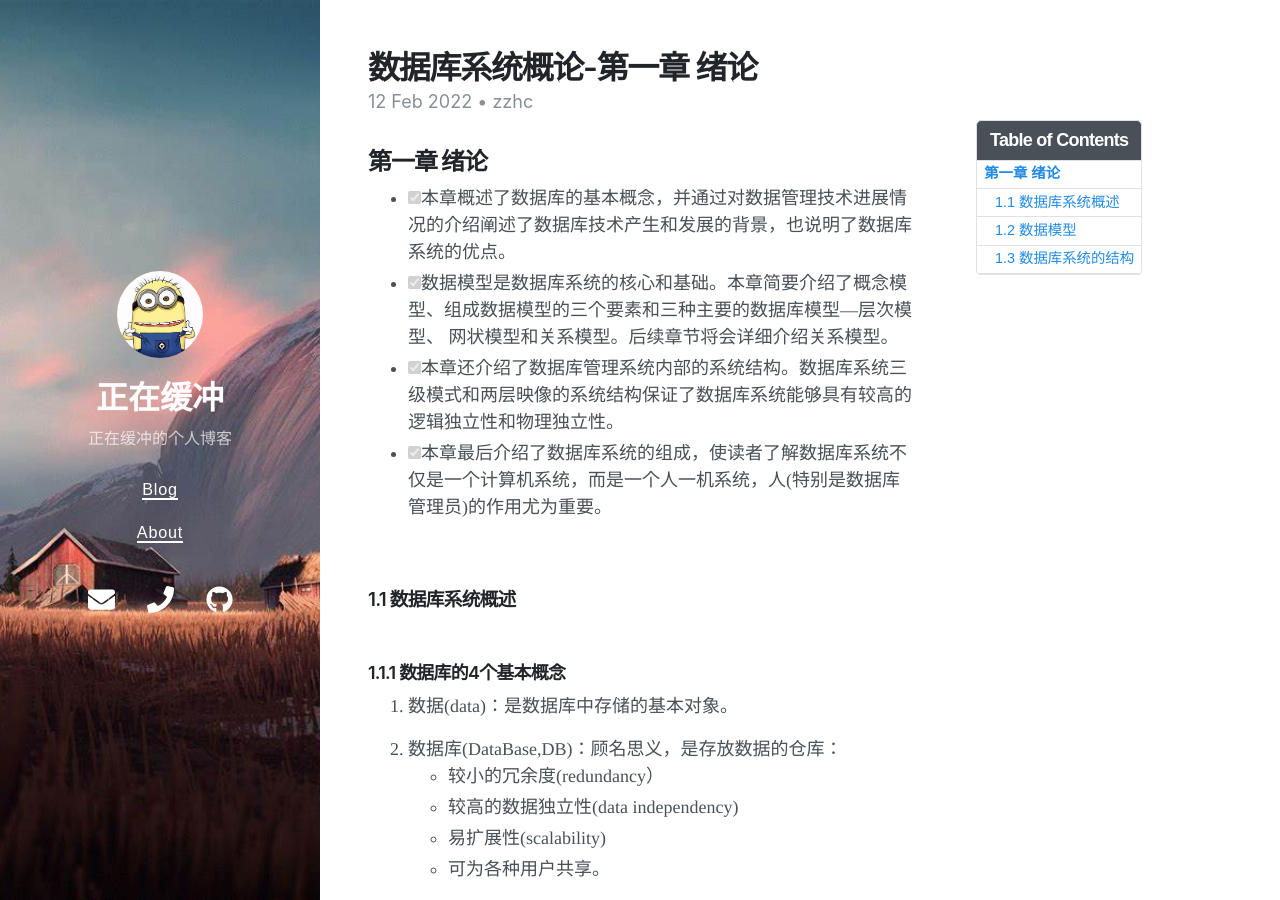
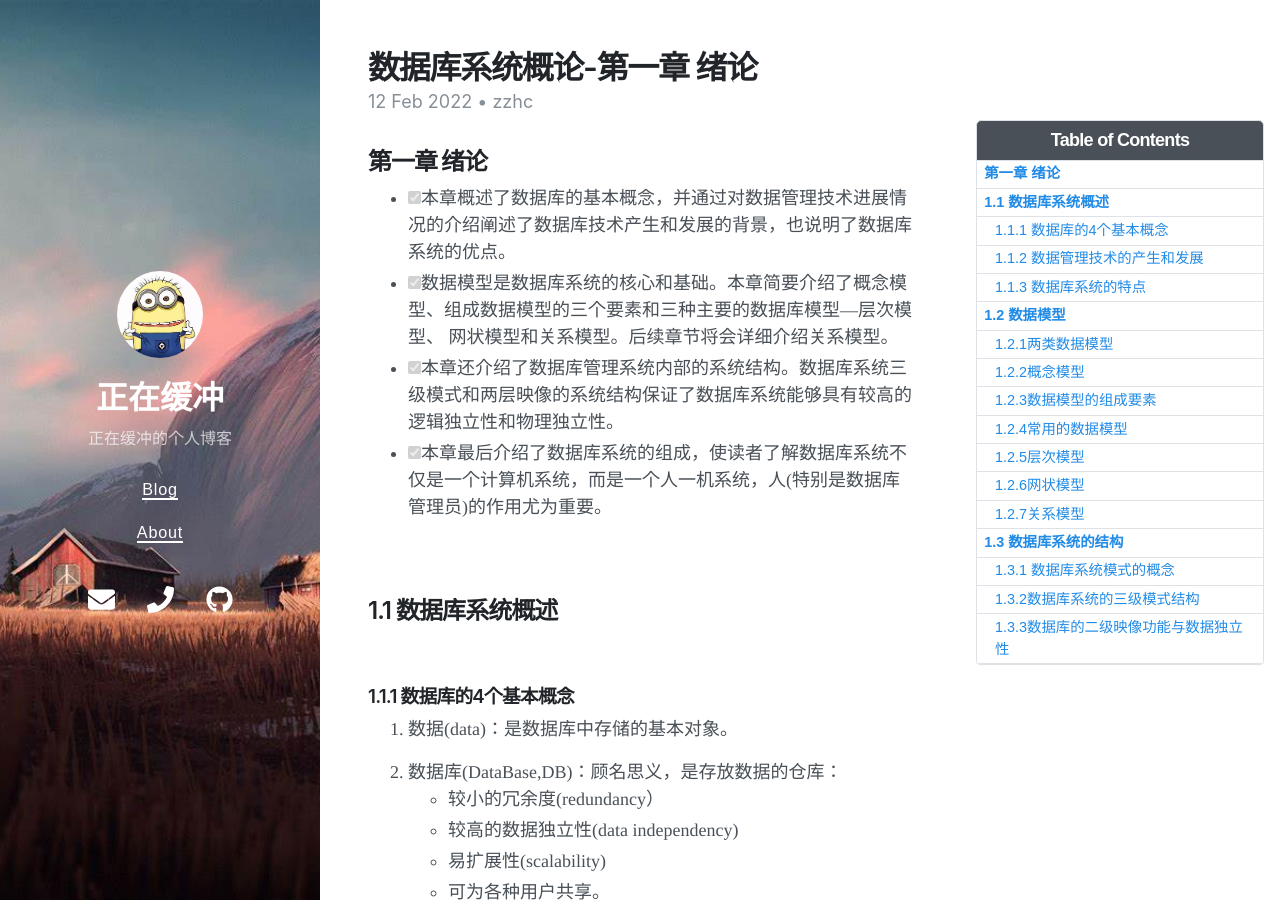
Before and after one commit to Zzhc3321/personal-blog.github.io, a Jekyll site: the page built from _posts/2022-02-12-数据库系统概论-绪论.md, in a window 1280 px wide and 900 px high. Built offline with Jekyll 4.4.1, drawn with Linux system fonts in a browser that asks for light colours; nearby versions of some CDN libraries.

Commit message:
修改文件: _posts/2022-02-12-数据库系统概论-绪论.md

```diff
--- a/_posts/2022-02-12-数据库系统概论-绪论.md
+++ b/_posts/2022-02-12-数据库系统概论-绪论.md
@@ -18,9 +18,9 @@ author: zzhc
 
 
 <br>
-### 1.1 数据库系统概述
+## 1.1 数据库系统概述
 <br>
-#### 1.1.1 数据库的4个基本概念
+### 1.1.1 数据库的4个基本概念
 1. 数据(data)：是数据库中存储的基本对象。
 
 2. 数据库(DataBase,DB)：顾名思义，是存放数据的仓库：
@@ -34,7 +34,7 @@ author: zzhc
 4. 数据库系统( DataBase System, DBS)：数据库系统是由**数据库**、**数据库管理系统**(及其应用开发工具)、**应用程序**和**数据库管理员**(DataBase Administrator, DBA)组成的存储、管理、处理和维护数据的系统。
 
 <br>
-#### 1.1.2 数据管理技术的产生和发展
+### 1.1.2 数据管理技术的产生和发展
 1. 人工管理阶段
 	- 数据不保存
 	- 程序管理数据
@@ -55,7 +55,7 @@ author: zzhc
 
 
 <br>
-#### 1.1.3 数据库系统的特点
+### 1.1.3 数据库系统的特点
 &emsp;&emsp;使用文件系统时，文件系统提供的fopen (打开)、fread (读)、fwrite (写)、fseek (移动读写位置)、fclose (关闭)等操作来编程，工作量大、编程复杂，且开发速度慢。<br>
 &emsp;&emsp;而数据库系统提供了功能强大的操作，程序员的开发效率大大提高。与人工管理和文件系统相比，数据库系统的特点主要有以下几个方面：
 1. 数据结构化（**整体结构化** 是数据库系统与文件系统的本质区别）
@@ -87,46 +87,46 @@ author: zzhc
 
 <br>
 <br>
-### 1.2 数据模型
+## 1.2 数据模型
 
 
 
 
 
 <br>
-#### 1.2.1两类数据模型
+### 1.2.1两类数据模型
 
 
 
 
 
 <br>
-#### 1.2.2概念模型
+### 1.2.2概念模型
 
 
 <br>
-#### 1.2.3数据模型的组成要素
+### 1.2.3数据模型的组成要素
 
 
 <br>
-#### 1.2.4常用的数据模型
+### 1.2.4常用的数据模型
 
 
 
 
 <br>
-#### 1.2.5层次模型
+### 1.2.5层次模型
 
 
 
 <br>
-#### 1.2.6网状模型
+### 1.2.6网状模型
 
 
 
 
 <br>
-#### 1.2.7关系模型
+### 1.2.7关系模型
 
 
 
@@ -140,7 +140,7 @@ author: zzhc
 
 <br>
 <br>
-### 1.3 数据库系统的结构
+## 1.3 数据库系统的结构
 
 
 
@@ -150,12 +150,12 @@ author: zzhc
 
 
 <br>
-#### 1.3.1 数据库系统模式的概念
+### 1.3.1 数据库系统模式的概念
 
 
 
 <br>
-#### 1.3.2数据库系统的三级模式结构
+### 1.3.2数据库系统的三级模式结构
 
 
 
@@ -164,4 +164,4 @@ author: zzhc
 
 
 <br>
-#### 1.3.3数据库的二级映像功能与数据独立性
+### 1.3.3数据库的二级映像功能与数据独立性
```
